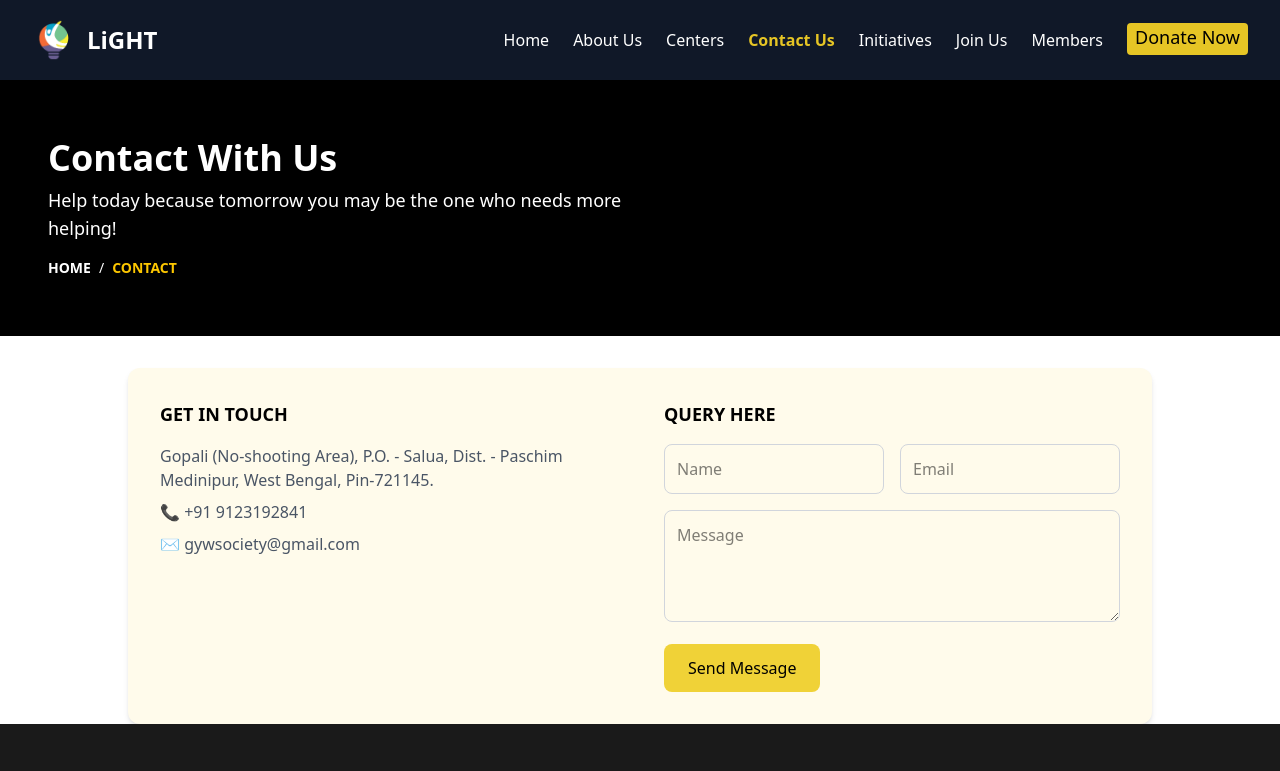
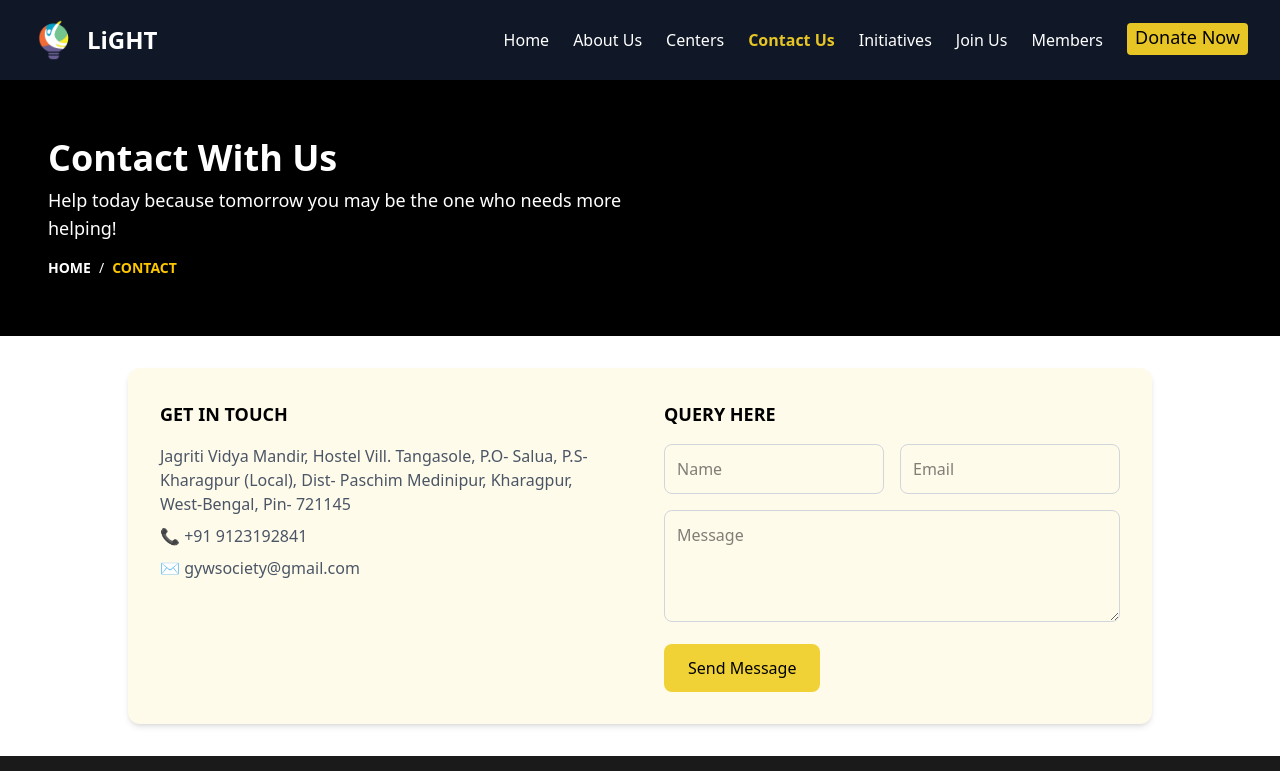
Before and after one commit to GYWS-TechOps/LiGHT-Website, a React (Vite) app: page /contact in a window 1280 px wide. Shown: the top 771 px of the page. Built offline with nearby package versions, Linux system fonts and the light colour scheme.

Commit message:
update ContactUs component to use environment variable for script URL and improve contact details formatting

```diff
--- a/src/pages/Contactus.jsx
+++ b/src/pages/Contactus.jsx
@@ -10,7 +10,7 @@ const ContactUs = () => {
 const handleSubmit = async (e) => {
   e.preventDefault();
   setLoading(true);
-  const scriptURL = 'https://script.google.com/macros/s/AKfycbwTaGKvbNmaFeGKYeYbB9oDhyWshZd9K72waqiNKzscjRfD9JCqmg2MrwMRN2dpmUHCDQ/exec';
+  const scriptURL = import.meta.env.VITE_SCRIPT_URL;
 
   try {
     const response = await fetch(scriptURL, {
@@ -62,13 +62,13 @@ const handleSubmit = async (e) => {
       </div>
 
       {/* Contact Form Card */}
-      <div className="flex flex-col lg:flex-row justify-between p-8 bg-amber-50 rounded-xl shadow-md max-w-5xl mx-auto mt-8">
+      <div className="flex flex-col lg:flex-row justify-between p-8 bg-amber-50 rounded-xl shadow-md max-w-5xl mx-auto my-8">
         {/* Left Side - Get in Touch */}
         <div className="w-full lg:w-1/2 lg:pr-6 mb-6 lg:mb-0">
           <h2 className="text-lg font-bold mb-4">GET IN TOUCH</h2>
           <p className="text-gray-600 mb-2">
-            Gopali (No-shooting Area), P.O. - Salua, Dist. - Paschim Medinipur,
-            West Bengal, Pin-721145.
+            Jagriti Vidya Mandir, Hostel Vill. Tangasole,
+             P.O- Salua, P.S- Kharagpur (Local), Dist- Paschim Medinipur, Kharagpur, West-Bengal, Pin- 721145
           </p>
           <p className="text-gray-600 mb-2">📞 +91 9123192841 </p>
           <p className="text-gray-600">✉️ gywsociety@gmail.com</p>
```
Also changed, not shown: 1 other file (tests, documents, lock files or other folders).
